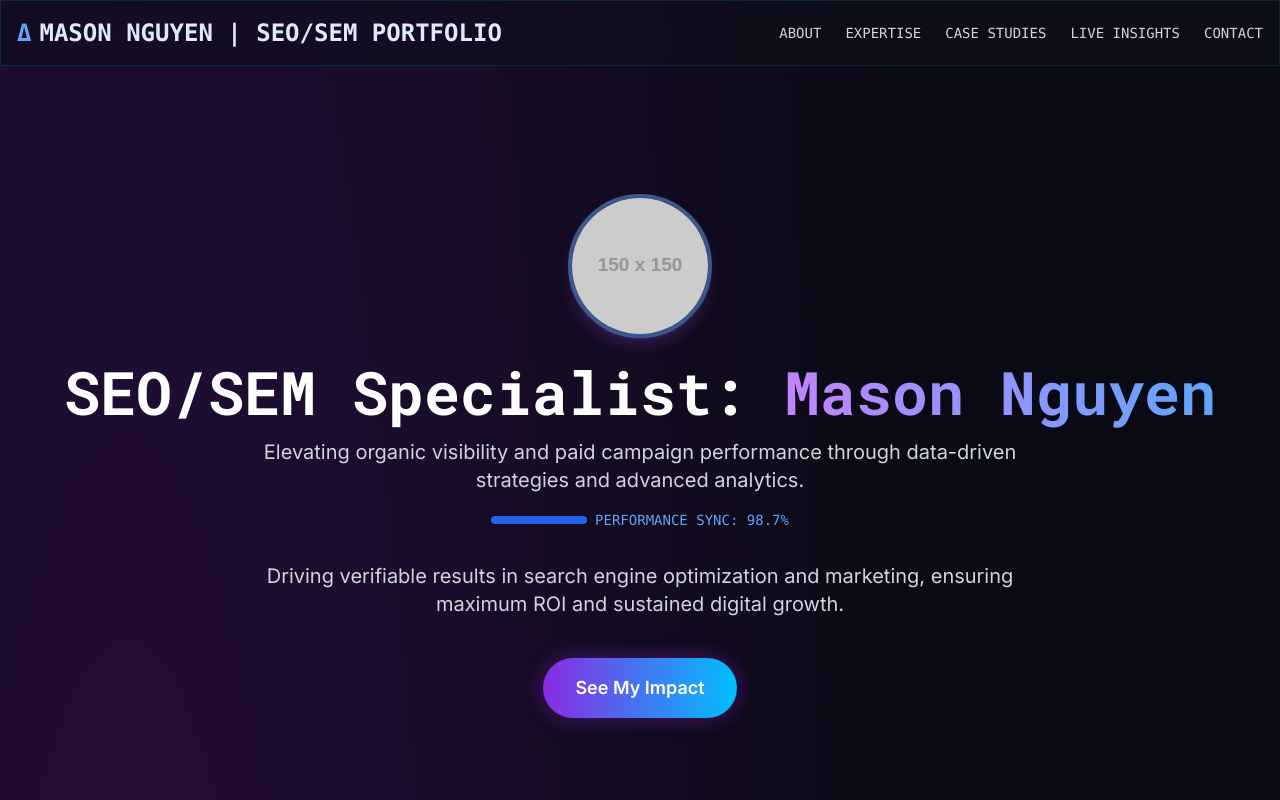
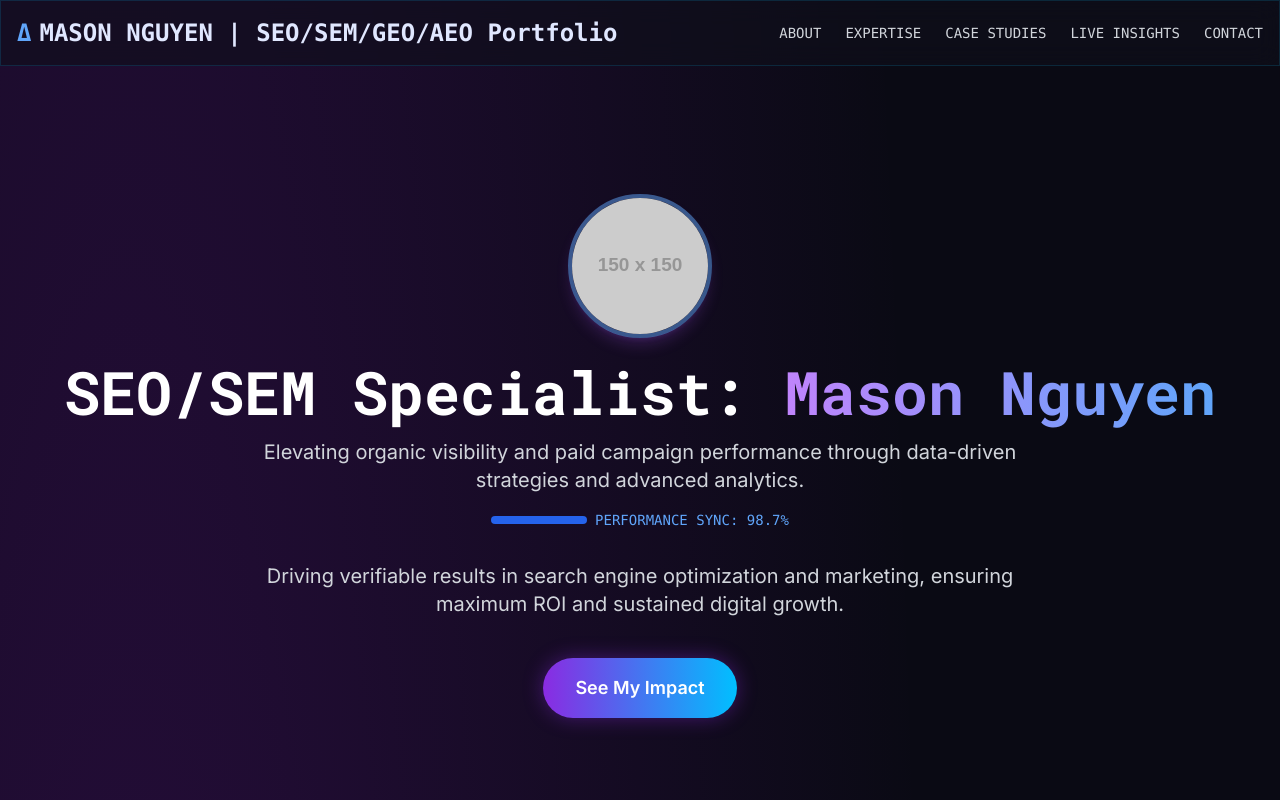
Before and after one commit to virtualmase/seo-sem, a plain HTML site: page index.html in a window 1280 px wide. Shown: the top 800 px of the page. Drawn offline with nearby package versions, Linux system fonts and the light colour scheme; placeholder pictures from the web are drawn by us.

Commit message:
Update index.html

```diff
--- a/index.html
+++ b/index.html
@@ -118,7 +118,7 @@
         <div class="container mx-auto flex justify-between items-center">
             <a href="#" class="text-2xl font-bold font-mono flex items-center gap-2">
                 <span class="text-blue-400">Δ</span>
-                <span>MASON NGUYEN | SEO/SEM PORTFOLIO</span>
+                <span>MASON NGUYEN | SEO/SEM/GEO/AEO Portfolio</span>
             </a>
             <div class="hidden md:flex space-x-6 text-sm font-mono">
                 <a href="#about" class="text-gray-300 hover:text-blue-400 transition-colors">ABOUT</a>
```
